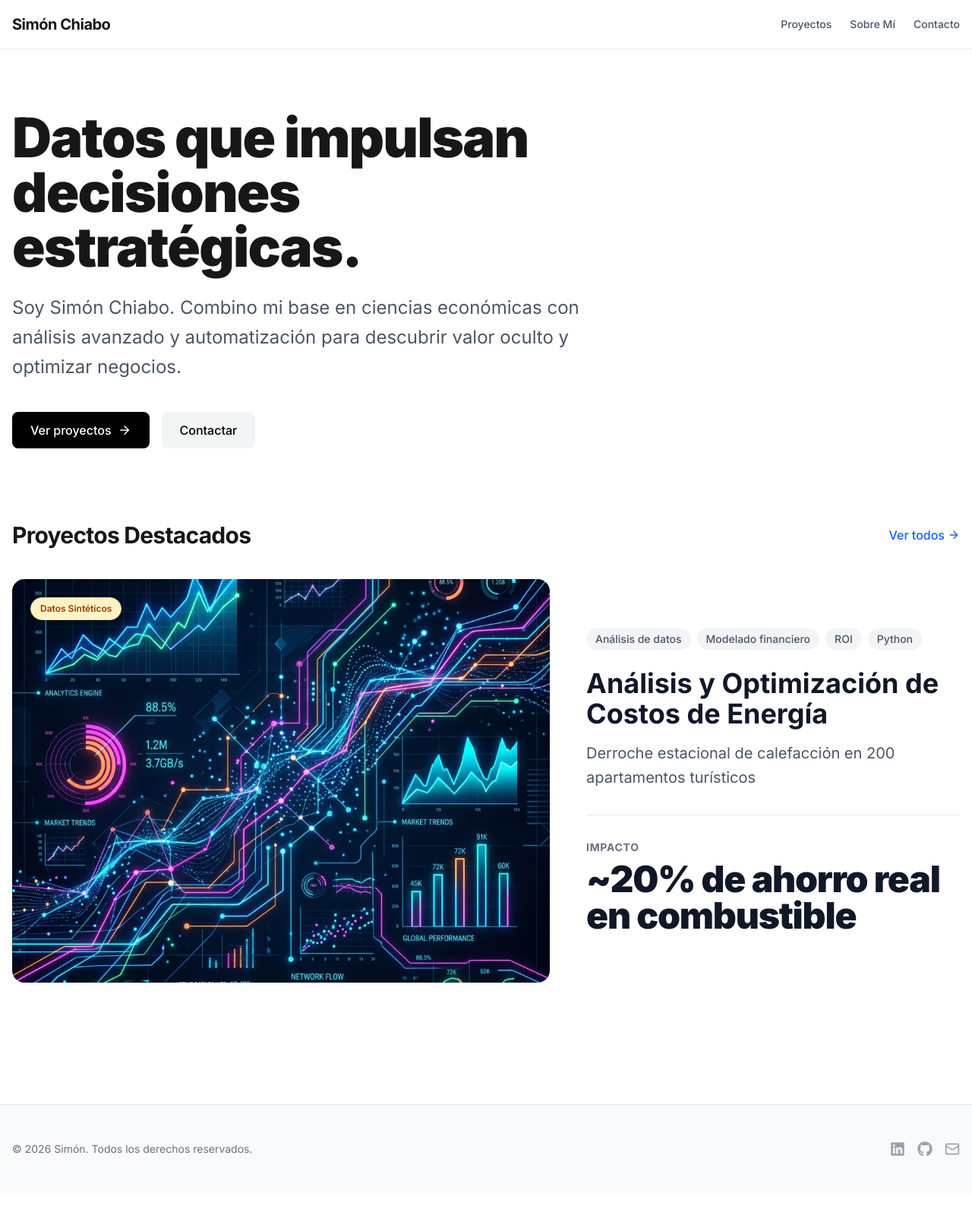
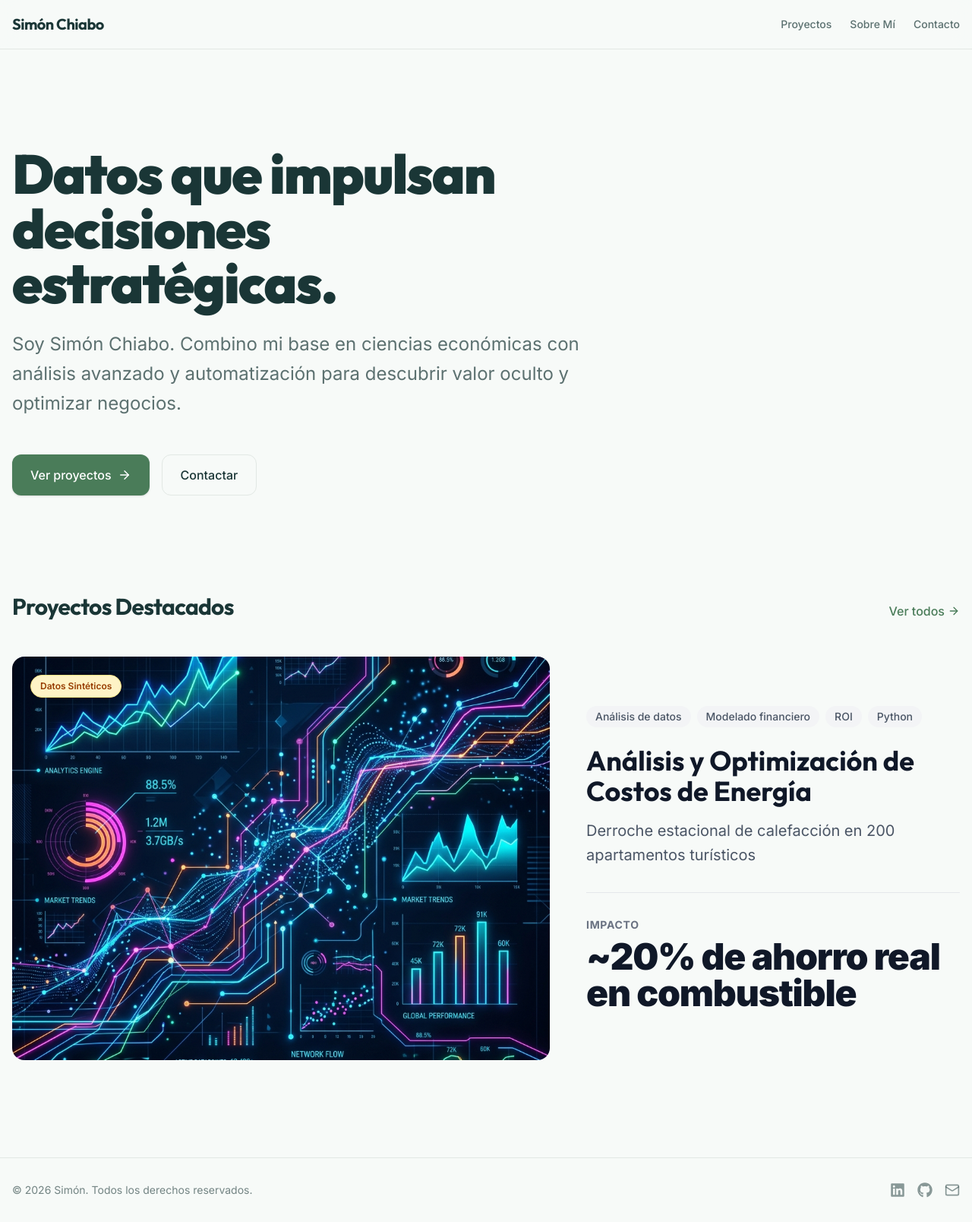
Before and after one commit to SimonChiabo/Portfolio, a Next.js app: page / in a window 1280 px wide. Shown: the whole page at 76% size. Before the commit the page ends 1570 px from the top, so only its background shows below. Built offline with nearby package versions, Linux system fonts and the light colour scheme.

Commit message:
UI Redesign: Outfit & Salvia Green, 60-30-10 palette

```diff
--- a/src/app/globals.css
+++ b/src/app/globals.css
@@ -2,27 +2,25 @@
 @plugin "@tailwindcss/typography";
 
 :root {
-  --background: #ffffff;
-  --foreground: #171717;
+  --background: #F7FAF8; /* 60% Minty White */
+  --foreground: #1A3636; /* 30% Deep Slate Green */
 }
 
 @theme inline {
   --color-background: var(--background);
   --color-foreground: var(--foreground);
-  --color-border: var(--color-gray-200);
-  --font-sans: var(--font-geist-sans);
-  --font-mono: var(--font-geist-mono);
-}
-
-@media (prefers-color-scheme: dark) {
-  :root {
-    --background: #0a0a0a;
-    --foreground: #ededed;
-  }
+  --color-border: #E2E8E4; /* Soft green-tinted border */
+  --color-accent: #4A7C59; /* 10% Sage Green CTA */
+  --color-accent-hover: #3C6347;
+  --font-sans: var(--font-inter);
+  --font-heading: var(--font-outfit);
 }
 
 body {
-  background: var(--background);
+  background-color: var(--background);
   color: var(--foreground);
-  font-family: Arial, Helvetica, sans-serif;
 }
+
+h1, h2, h3, h4, h5, h6, .font-heading {
+  font-family: var(--font-heading);
+}
--- a/src/app/layout.tsx
+++ b/src/app/layout.tsx
@@ -1,10 +1,18 @@
 import type { Metadata } from 'next';
-import { Inter } from 'next/font/google';
+import { Inter, Outfit } from 'next/font/google';
 import './globals.css';
 import Header from '@/components/Header';
 import Footer from '@/components/Footer';
 
-const inter = Inter({ subsets: ['latin'] });
+const inter = Inter({
+  subsets: ['latin'],
+  variable: '--font-inter',
+});
+
+const outfit = Outfit({
+  subsets: ['latin'],
+  variable: '--font-outfit',
+});
 
 export const metadata: Metadata = {
   title: {
@@ -20,8 +28,8 @@ export default function RootLayout({
   children: React.ReactNode;
 }>) {
   return (
-    <html lang="es" className="scroll-smooth">
-      <body className={`${inter.className} min-h-screen flex flex-col bg-white text-gray-900 antialiased`}>
+    <html lang="es" className={`${inter.variable} ${outfit.variable} scroll-smooth`}>
+      <body className="font-sans min-h-screen flex flex-col bg-background text-foreground antialiased selection:bg-accent/20">
         <Header />
         <main className="flex-grow">
           {children}
--- a/src/app/page.tsx
+++ b/src/app/page.tsx
@@ -17,20 +17,20 @@ export default function Home() {
   const featuredProjects = projects.filter(p => p.destacado);
 
   return (
-    <div className="container mx-auto px-4 py-20">
+    <div className="container mx-auto px-4 py-32">
       {/* Hero Section */}
-      <section className="max-w-3xl mb-24">
+      <section className="max-w-3xl mb-32">
         <h1 className="text-5xl md:text-7xl font-black tracking-tight mb-6">
           Datos que impulsan decisiones estratégicas.
         </h1>
-        <p className="text-xl md:text-2xl text-gray-600 mb-10 leading-relaxed">
+        <p className="text-xl md:text-2xl text-foreground/70 mb-12 leading-relaxed">
           Soy Simón Chiabo. Combino mi base en ciencias económicas con análisis avanzado y automatización para descubrir valor oculto y optimizar negocios.
         </p>
         <div className="flex gap-4 flex-wrap">
-          <Link href="/proyectos" className="inline-flex items-center justify-center gap-2 px-6 py-3 bg-black text-white font-medium rounded-lg hover:bg-gray-800 transition-colors">
+          <Link href="/proyectos" className="inline-flex items-center justify-center gap-2 px-6 py-3.5 bg-accent text-white font-medium rounded-xl hover:bg-accent-hover transition-colors shadow-sm">
             Ver proyectos <ArrowRight size={18} />
           </Link>
-          <Link href="/contacto" className="inline-flex items-center justify-center gap-2 px-6 py-3 bg-gray-100 text-black font-medium rounded-lg hover:bg-gray-200 transition-colors">
+          <Link href="/contacto" className="inline-flex items-center justify-center gap-2 px-6 py-3.5 bg-transparent text-foreground border border-border font-medium rounded-xl hover:border-accent hover:text-accent transition-colors">
             Contactar
           </Link>
         </div>
@@ -38,10 +38,10 @@ export default function Home() {
 
       {/* Featured Projects */}
       <section>
-        <div className="flex items-center justify-between mb-10">
+        <div className="flex items-end justify-between mb-12">
           <h2 className="text-3xl font-bold tracking-tight">Proyectos Destacados</h2>
-          <Link href="/proyectos" className="text-blue-600 font-medium hover:underline flex items-center gap-1">
-            Ver todos <ArrowRight size={16} />
+          <Link href="/proyectos" className="text-accent hover:text-accent-hover font-medium flex items-center gap-1 group">
+            Ver todos <ArrowRight size={16} className="group-hover:translate-x-1 transition-transform" />
           </Link>
         </div>
 
--- a/src/app/proyectos/page.tsx
+++ b/src/app/proyectos/page.tsx
@@ -17,10 +17,10 @@ export default function ProyectosPage() {
   const projects = getAllProjects();
 
   return (
-    <div className="container mx-auto px-4 py-20">
+    <div className="container mx-auto px-4 py-32">
       <header className="max-w-3xl mb-16">
-        <h1 className="text-4xl md:text-5xl font-black tracking-tight mb-6">Proyectos</h1>
-        <p className="text-xl text-gray-600">
+        <h1 className="text-4xl md:text-5xl font-black tracking-tight mb-4">Proyectos</h1>
+        <p className="text-xl text-foreground/70 mb-12 max-w-2xl">
           Casos de estudio detallados donde aplico análisis de datos para resolver problemas de negocio reales.
         </p>
       </header>
--- a/src/app/sobre-mi/page.tsx
+++ b/src/app/sobre-mi/page.tsx
@@ -7,10 +7,10 @@ export const metadata: Metadata = {
 
 export default function SobreMiPage() {
   return (
-    <div className="container mx-auto px-4 py-20 max-w-3xl">
+    <div className="container mx-auto px-4 py-32 max-w-3xl">
       <h1 className="text-4xl md:text-5xl font-black tracking-tight mb-12">Sobre Mí</h1>
 
-      <div className="prose prose-lg prose-blue">
+      <div className="prose prose-lg prose-stone">
         <section className="mb-12">
           <h2>De dónde vengo y hacia dónde voy</h2>
           <p>
--- a/src/components/Footer.tsx
+++ b/src/components/Footer.tsx
@@ -4,19 +4,19 @@ import { FaGithub, FaLinkedin } from 'react-icons/fa';
 
 export default function Footer() {
   return (
-    <footer className="border-t border-gray-200 bg-gray-50 py-12 mt-20">
-      <div className="container mx-auto px-4 flex flex-col md:flex-row justify-between items-center gap-6">
-        <div className="text-sm text-gray-500">
+    <footer className="border-t border-border mt-auto">
+      <div className="container mx-auto px-4 py-8 flex flex-col md:flex-row items-center justify-between gap-4">
+        <div className="text-foreground/60 text-sm">
           © {new Date().getFullYear()} Simón. Todos los derechos reservados.
         </div>
-        <div className="flex items-center gap-4 text-gray-400">
-          <a href="https://www.linkedin.com/in/simon-chiabo-38831776/" target="_blank" rel="noopener noreferrer" className="hover:text-black transition-colors" aria-label="LinkedIn">
+        <div className="flex items-center gap-4 text-foreground/50">
+          <a href="https://www.linkedin.com/in/simon-chiabo-38831776/" target="_blank" rel="noopener noreferrer" className="hover:text-accent transition-colors" aria-label="LinkedIn">
             <FaLinkedin size={20} />
           </a>
-          <a href="https://github.com/SimonChiabo" target="_blank" rel="noopener noreferrer" className="hover:text-black transition-colors" aria-label="GitHub">
+          <a href="https://github.com/SimonChiabo" target="_blank" rel="noopener noreferrer" className="hover:text-accent transition-colors" aria-label="GitHub">
             <FaGithub size={20} />
           </a>
-          <a href="mailto:simonchiabo@gmail.com" className="hover:text-black transition-colors" aria-label="Email">
+          <a href="mailto:simonchiabo@gmail.com" className="hover:text-accent transition-colors" aria-label="Email">
             <Mail size={20} />
           </a>
         </div>
--- a/src/components/Header.tsx
+++ b/src/components/Header.tsx
@@ -2,19 +2,19 @@ import Link from 'next/link';
 
 export default function Header() {
   return (
-    <header className="sticky top-0 z-50 w-full border-b border-gray-200 bg-white/80 backdrop-blur-md">
+    <header className="sticky top-0 z-50 w-full border-b border-border bg-background/80 backdrop-blur-md">
       <div className="container mx-auto px-4 h-16 flex items-center justify-between">
-        <Link href="/" className="font-bold text-xl tracking-tight">
+        <Link href="/" className="font-heading font-bold text-xl tracking-tight text-foreground">
           Simón Chiabo
         </Link>
         <nav className="flex items-center gap-6 text-sm font-medium">
-          <Link href="/proyectos" className="text-gray-600 hover:text-black transition-colors">
+          <Link href="/proyectos" className="text-foreground/70 hover:text-accent transition-colors">
             Proyectos
           </Link>
-          <Link href="/sobre-mi" className="text-gray-600 hover:text-black transition-colors">
+          <Link href="/sobre-mi" className="text-foreground/70 hover:text-accent transition-colors">
             Sobre Mí
           </Link>
-          <Link href="/contacto" className="text-gray-600 hover:text-black transition-colors">
+          <Link href="/contacto" className="text-foreground/70 hover:text-accent transition-colors">
             Contacto
           </Link>
         </nav>
--- a/src/components/ImpactStat.tsx
+++ b/src/components/ImpactStat.tsx
@@ -7,10 +7,10 @@ export default function ImpactStat({ value, size = 'default' }: { value: string,
 
   return (
     <div className="flex flex-col">
-      <span className="text-xs font-bold tracking-wider text-gray-500 uppercase mb-1">
+      <span className="text-xs font-bold tracking-wider text-accent uppercase mb-1">
         Impacto
       </span>
-      <span className={`font-black text-gray-900 tracking-tight leading-none ${sizeClasses[size]}`}>
+      <span className={`font-heading font-black text-foreground tracking-tight leading-none ${sizeClasses[size]}`}>
         {value}
       </span>
     </div>
```
Also changed, not shown: src/app/contacto/page.tsx (+15 -15 lines), src/app/proyectos/[slug]/page.tsx (+11 -17 lines), src/components/ProjectCard.tsx (+7 -7 lines).
